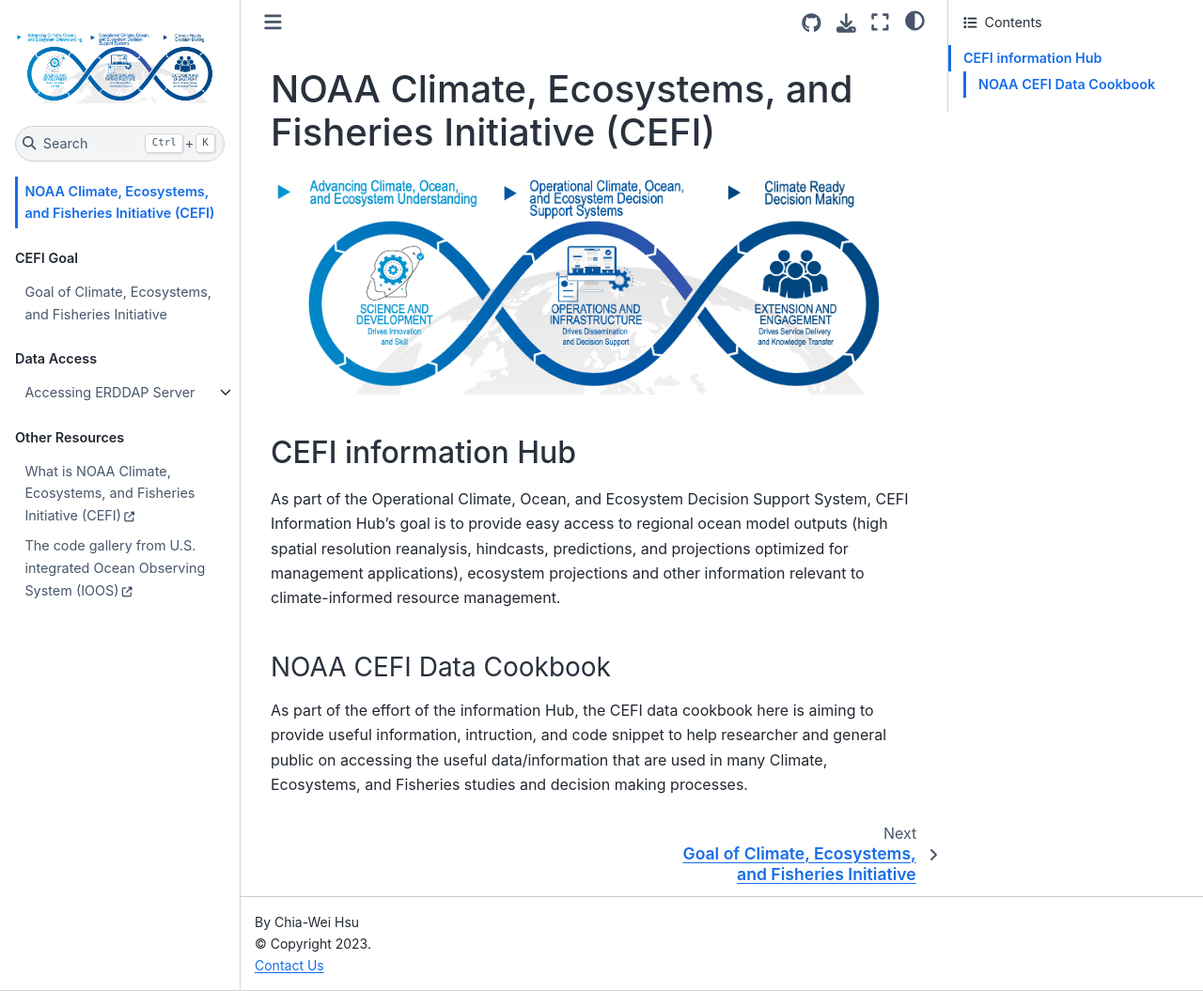
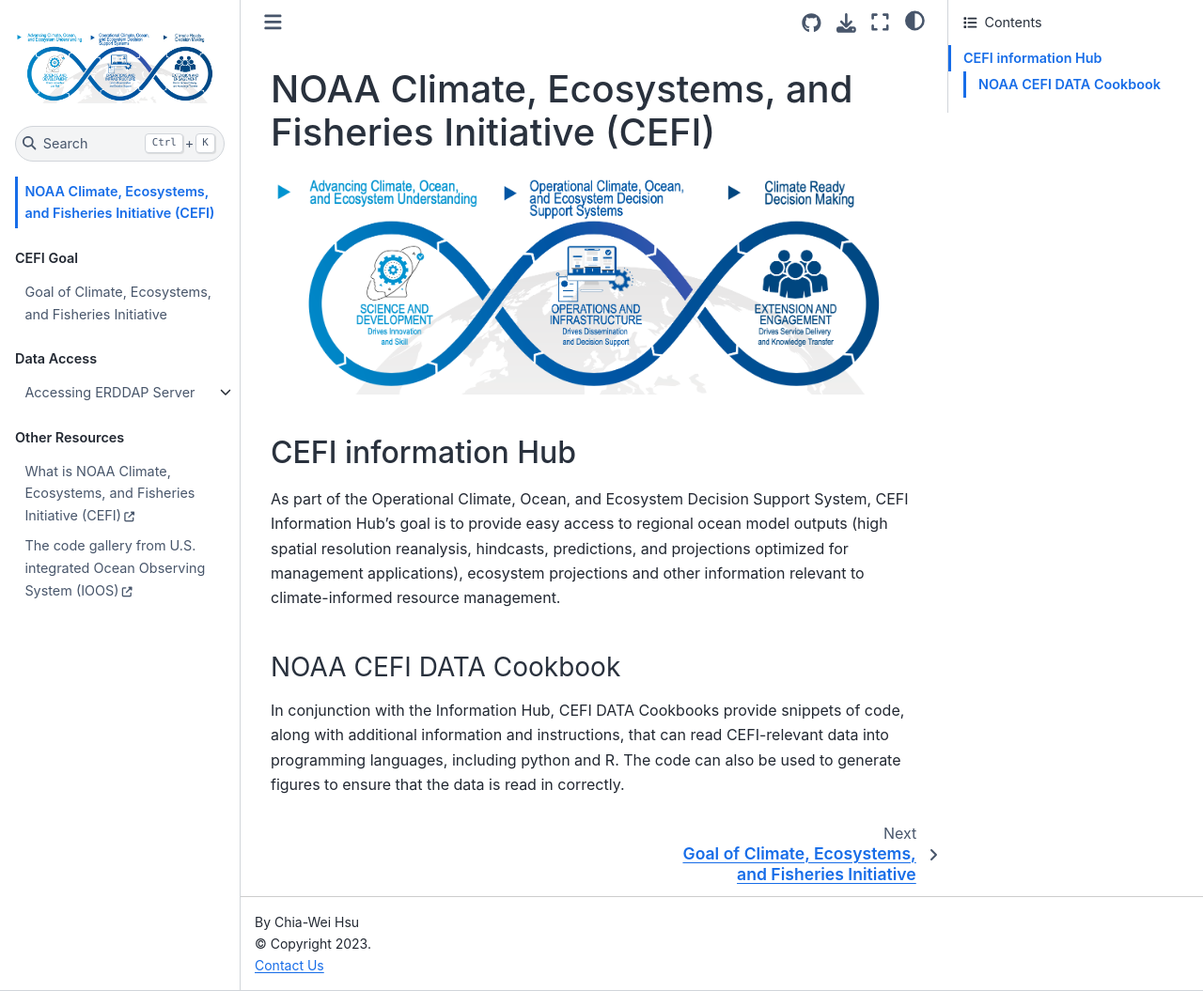
Before and after one commit to chiaweh2/cefi-cookbook, a Jupyter Book: the page built from content/intro.md, in a window 1280 px wide and 1055 px high. Shown: the whole window at 94% size. Built offline with Jupyter Book 1.0.4 settings and Sphinx 7.4.7 and the Sphinx Book theme 1.1.4, drawn with Linux system fonts in a browser that asks for light colours.

Commit message:
intro update provided by Mike

```diff
--- a/content/intro.md
+++ b/content/intro.md
@@ -5,5 +5,5 @@
 ## CEFI information Hub
 As part of the Operational Climate, Ocean, and Ecosystem Decision Support System, CEFI Information Hub's goal is to provide easy access to regional ocean model outputs (high spatial resolution reanalysis, hindcasts, predictions, and projections optimized for management applications), ecosystem projections and other information relevant to climate-informed resource management.
 
-### NOAA CEFI Data Cookbook
-As part of the effort of the information Hub, the CEFI data cookbook here is aiming to provide useful information, intruction, and code snippet to help researcher and general public on accessing the useful data/information that are used in many Climate, Ecosystems, and Fisheries studies and decision making processes.
+### NOAA CEFI DATA Cookbook
+In conjunction with the Information Hub, CEFI DATA Cookbooks provide snippets of code, along with additional information and instructions, that can read CEFI-relevant data into programming languages, including python and R. The code can also be used to generate figures to ensure that the data is read in correctly.
```
